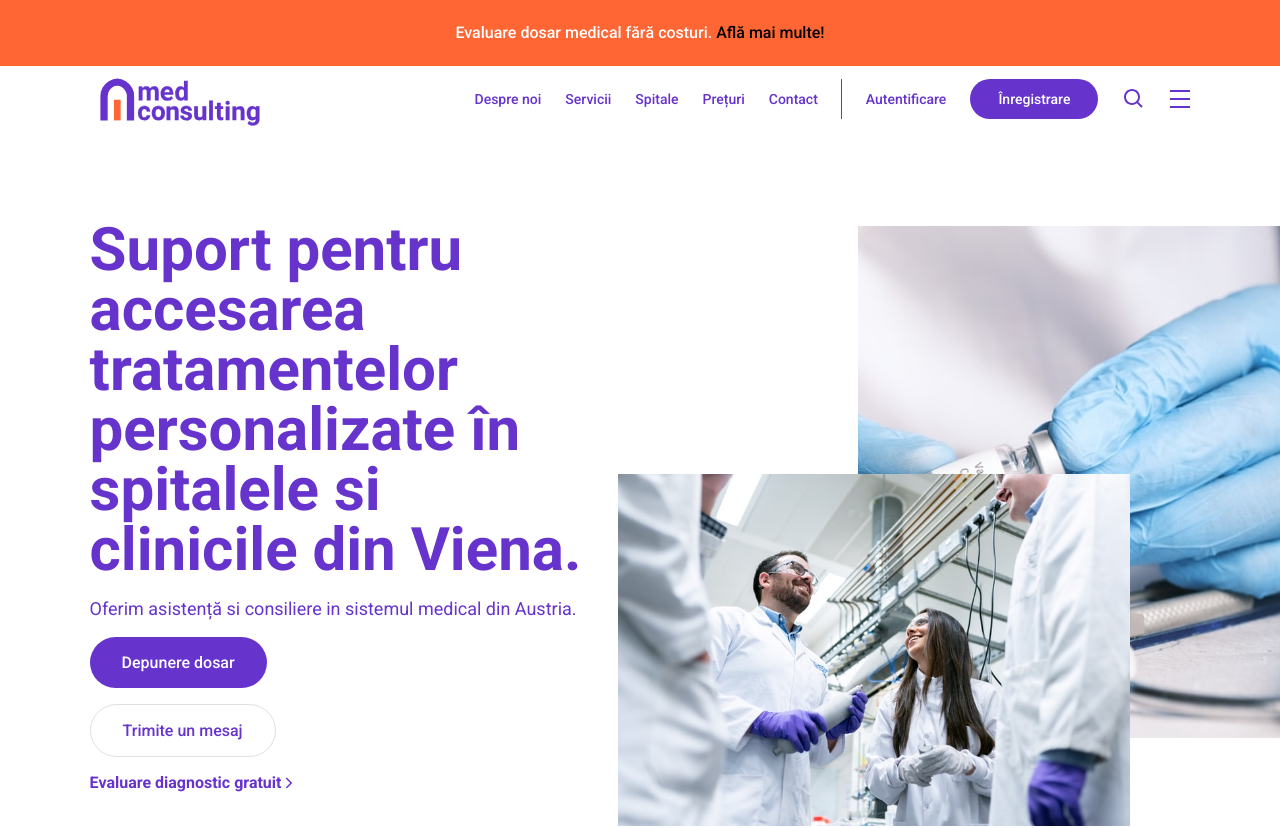
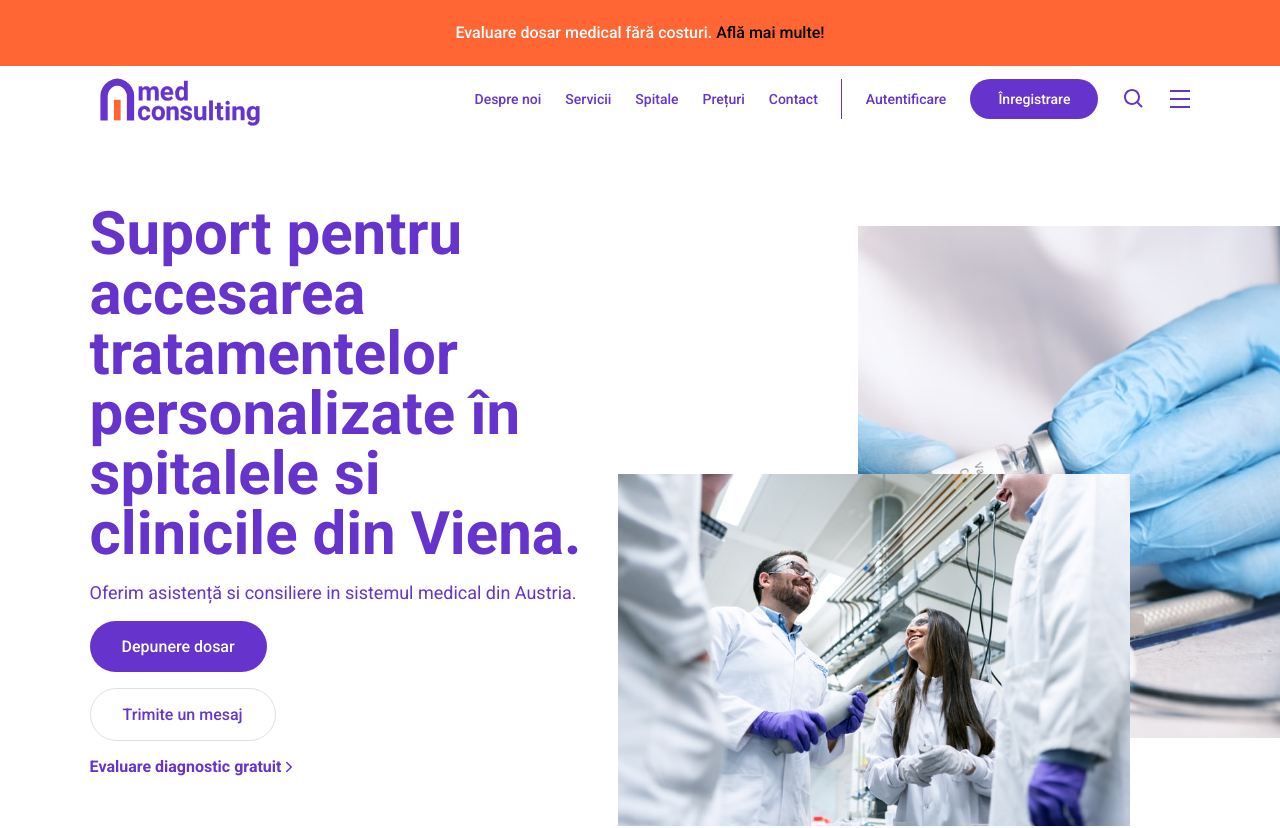
Before and after one commit to AndreiV03/med-consulting, a Next.js app: page / in a window 1280 px wide. Shown: the top 828 px of the page. Built offline with nearby package versions, Linux system fonts and the light colour scheme.

Commit message:
Update home.module.scss

```diff
--- a/styles/pages/home.module.scss
+++ b/styles/pages/home.module.scss
@@ -1,7 +1,7 @@
 // Hero Section
 
 .hero_section {
-  margin-top: 66px;
+  margin-top: 50px;
   padding: 2.5rem 0 0;
   display: flex;
   flex-direction: column;
```
